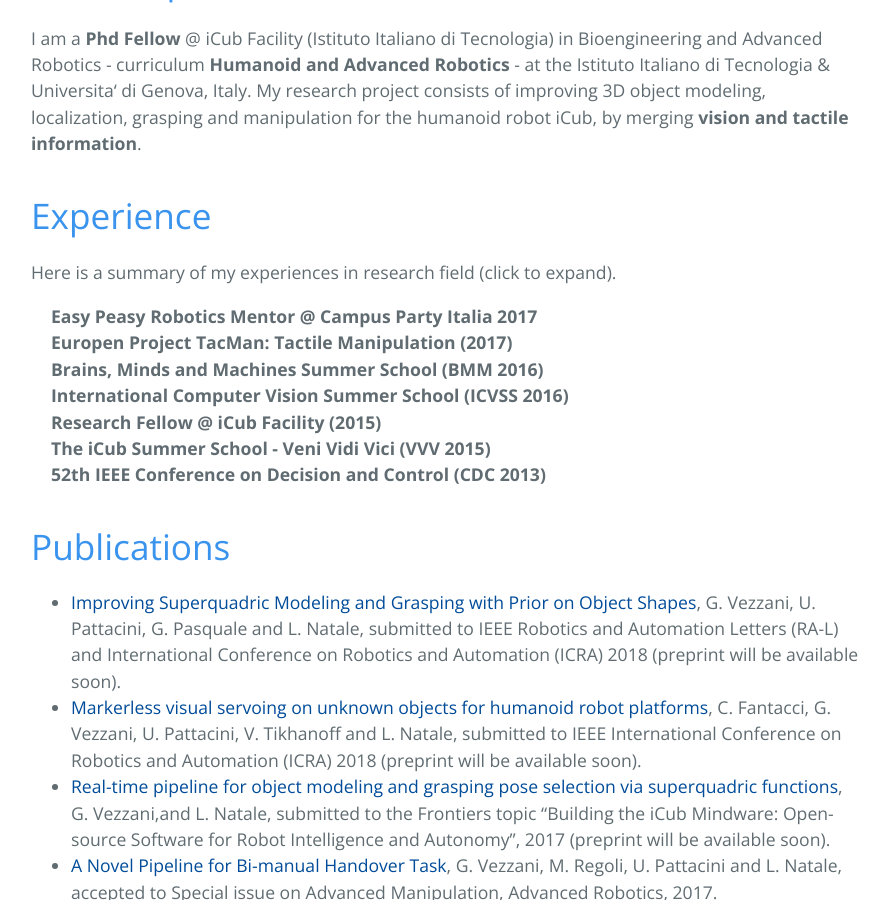
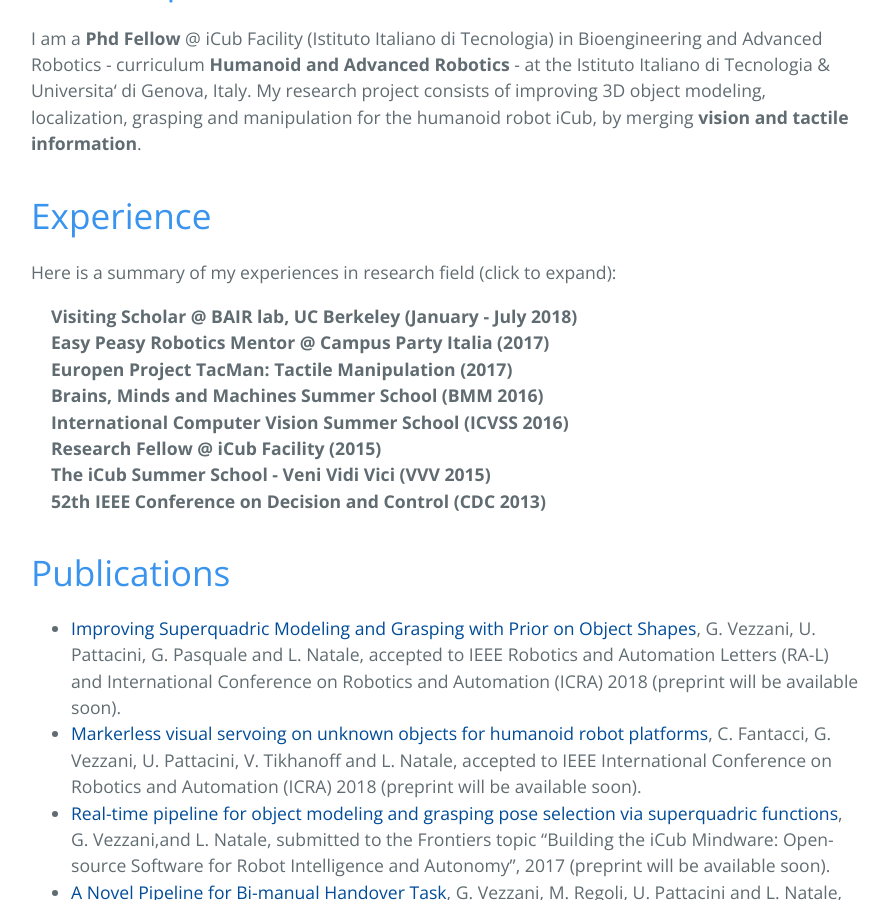
Before and after one commit to giuliavezzani/giuliavezzani_old.github.io, a Jekyll site: the page built from index.md, in a window 1280 px wide and 900 px high, scrolled down 1238 px. Shown: the whole window, without its empty margins (193-1081 px from the left). Built offline with Jekyll 4.4.1, drawn with Linux system fonts in a browser that asks for light colours; our own code applies the rules of GitHub Pages for plain Markdown files.

Commit message:
Update index.md

```diff
--- a/index.md
+++ b/index.md
@@ -37,9 +37,12 @@ by merging **vision and tactile information**.
 
 
 # Experience
-Here is a summary of my experiences in research field (click to expand).
+Here is a summary of my experiences in research field (click to expand):
 <details style="margin-left: 20px;">
- <summary>  <b>Easy Peasy Robotics Mentor @ Campus Party Italia 2017</b>  </summary>
+ <summary>  <b>Visiting Scholar @ BAIR lab, UC Berkeley (January - July 2018)</b>  </summary>
+        </details>
+<details style="margin-left: 20px;">
+ <summary>  <b>Easy Peasy Robotics Mentor @ Campus Party Italia (2017)</b>  </summary>
         <p style="margin-left: 25px;">Easy Peas Robotics is a 2-days crash course whose aim is to provide participants with a brief overview of the research problems and applications related to humanoid robot programming, from perception to control. The course is organized as a set of lectures followed by hands-on sessions using the simulator as well as a real iCub head. An  <b>interview</b> (in Italian)  about Campus Party experience is available <a  href="http://bancadati.datavideo.it/PortaleDV/media/20170722/20170722-rai_news_24-rai_news_24_1311-154526847m.mp4">here.</a></p></details>
 <details style="margin-left: 20px;">
  <summary>  <b>Europen Project TacMan: Tactile Manipulation (2017)</b>  </summary>
@@ -84,8 +87,8 @@ advancement of the theory and practice of systems and control.</p>
 
 # Publications
  - [Improving Superquadric Modeling and Grasping with Prior on Object Shapes](grasping2), G. Vezzani, U. Pattacini,
- G. Pasquale and L. Natale, submitted to IEEE Robotics and Automation Letters (RA-L) and International Conference on Robotics and Automation (ICRA) 2018 (preprint will be available soon).
-  - [Markerless visual servoing on unknown objects for humanoid robot platforms](visual-servoing), C. Fantacci, G. Vezzani, U. Pattacini, V. Tikhanoff  and L. Natale, submitted to IEEE International Conference on Robotics and Automation (ICRA) 2018 (preprint will be available soon).
+ G. Pasquale and L. Natale, accepted to IEEE Robotics and Automation Letters (RA-L) and International Conference on Robotics and Automation (ICRA) 2018 (preprint will be available soon).
+  - [Markerless visual servoing on unknown objects for humanoid robot platforms](visual-servoing), C. Fantacci, G. Vezzani, U. Pattacini, V. Tikhanoff  and L. Natale, accepted to IEEE International Conference on Robotics and Automation (ICRA) 2018 (preprint will be available soon).
   - [Real-time pipeline for object modeling and grasping pose selection via superquadric functions](frontiers), G. Vezzani,and L. Natale, submitted to the Frontiers topic "Building the iCub Mindware: Open-source Software for Robot Intelligence and Autonomy", 2017 (preprint will be available soon).
  - [A Novel Pipeline for Bi-manual Handover Task](handover), G. Vezzani, M. Regoli, U. Pattacini
  and L. Natale, accepted to Special issue on Advanced Manipulation, Advanced Robotics, 2017.
```
